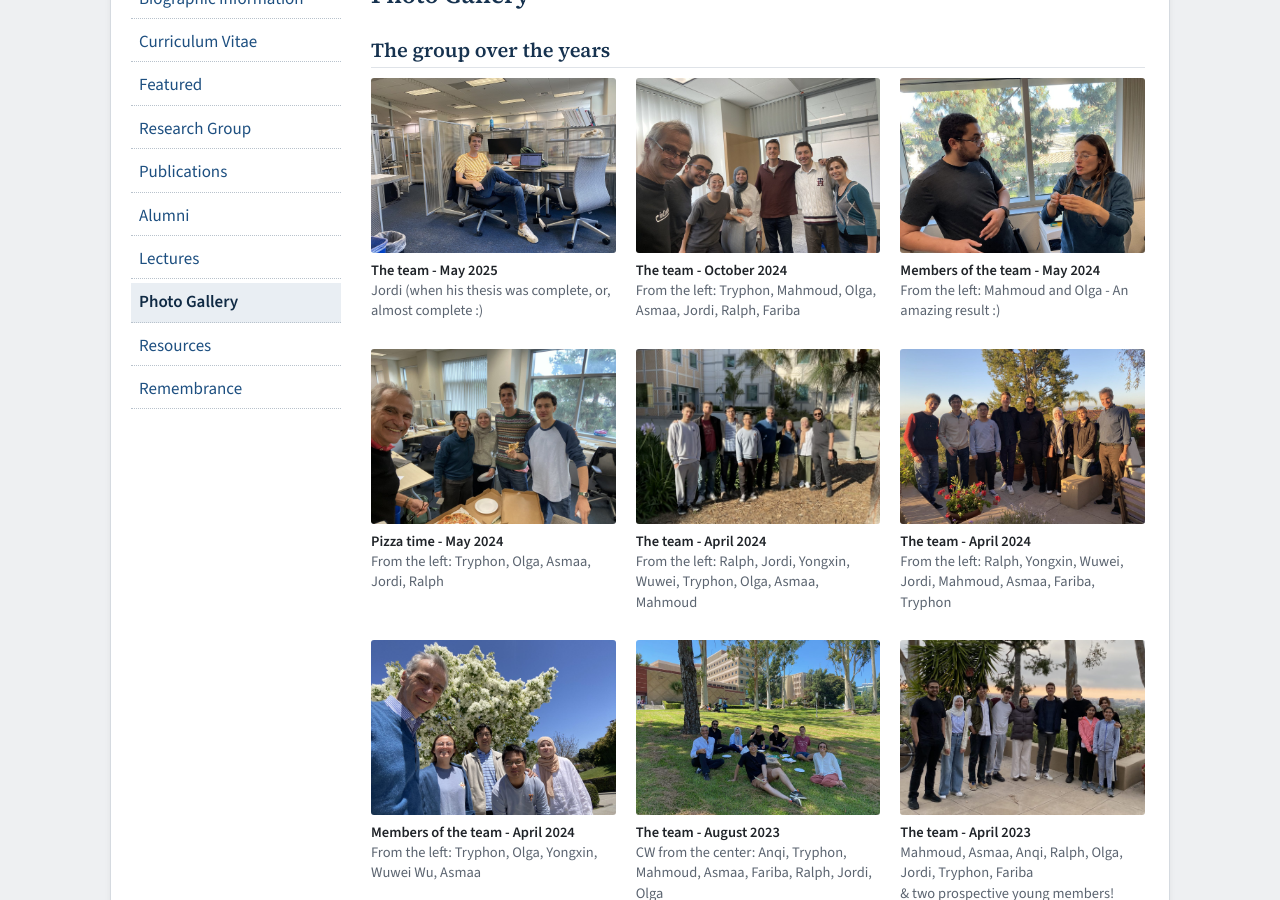
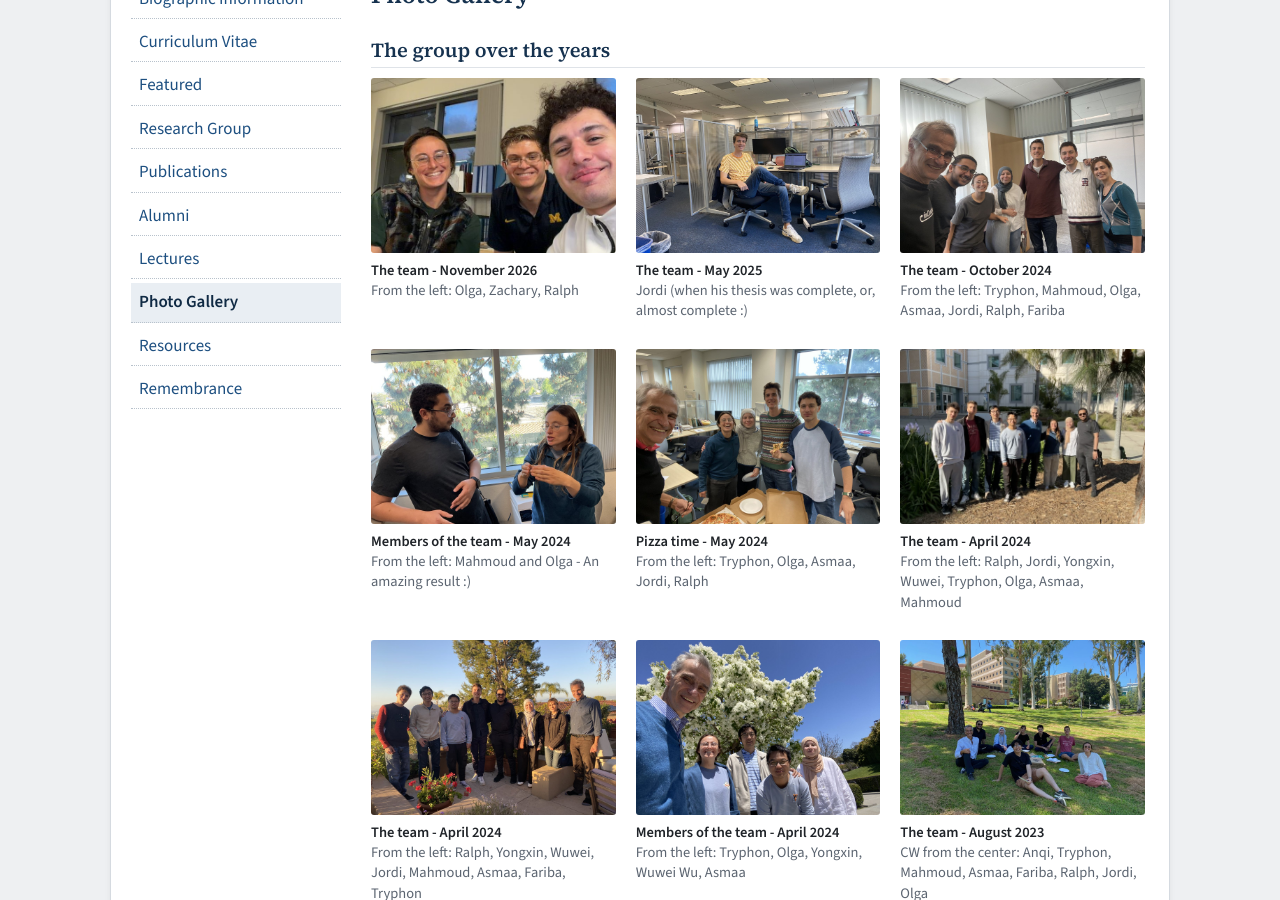
Before and after one commit to TryphonGeorgiou/TryphonGeorgiou.github.io, a Jekyll site: the page built from gallery.md, in a window 1280 px wide and 900 px high, scrolled down 428 px. Built offline with Jekyll 4.4.1, drawn with Linux system fonts in a browser that asks for light colours.

Commit message:
new photo
nov 2026

```diff
--- a/gallery.md
+++ b/gallery.md
@@ -7,6 +7,13 @@ title: "Photo Gallery"
 ## The group over the years
 
 <div class="gallery" markdown="1">
+
+<div class="fig" markdown="1">
+![](images/Nov2026.jpg){: width="270"}
+
+**The team - November 2026**\\
+From the left: Olga, Zachary, Ralph
+</div>
 
 <div class="fig" markdown="1">
 ![](images/jordi_may2025.jpg){: width="270"}
```
Also changed, not shown: images/Nov2026.jpg (added).
